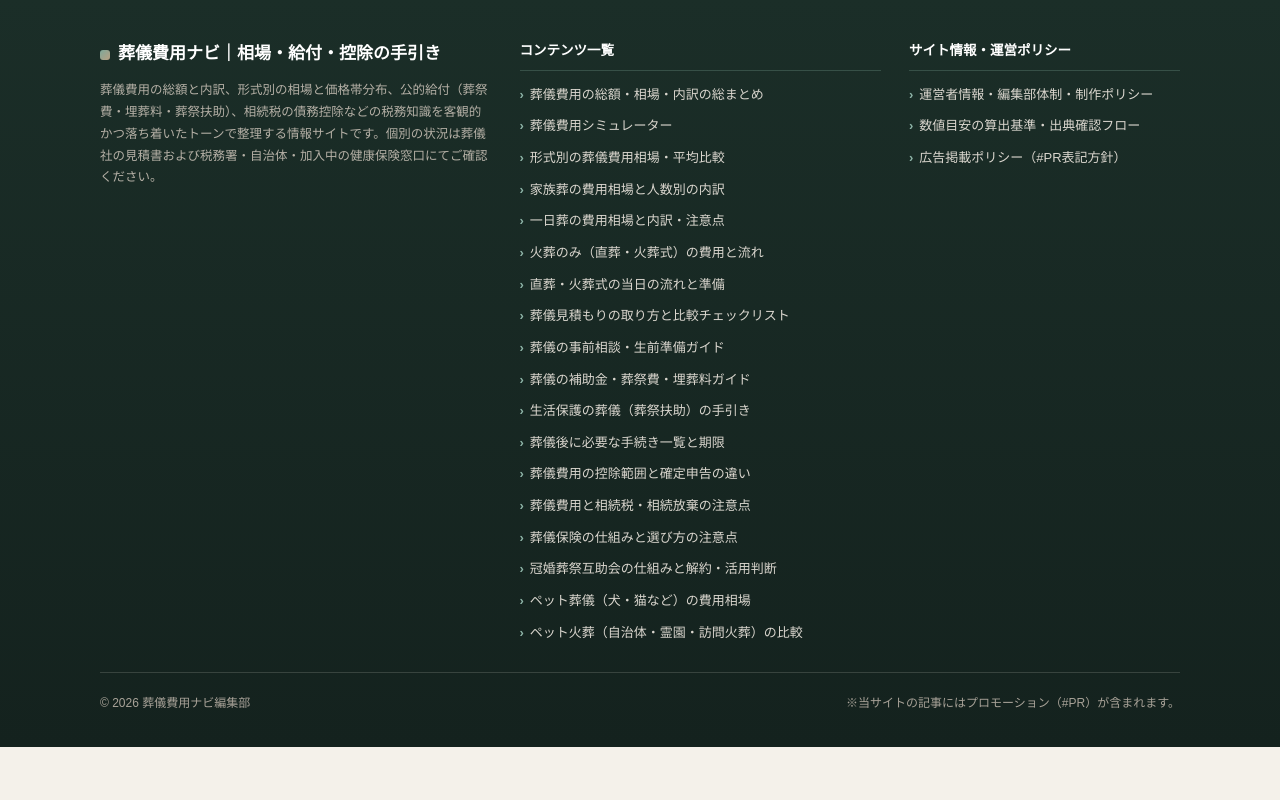
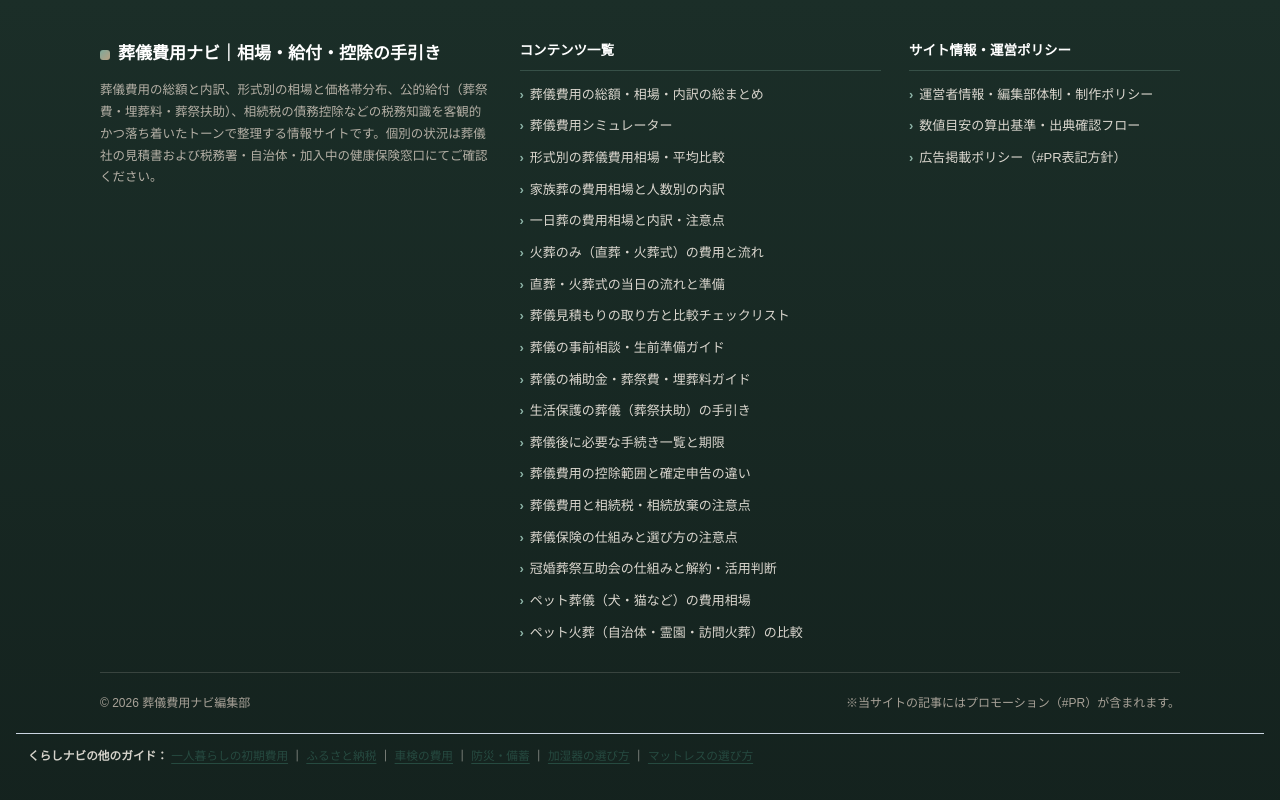
Before and after one commit to masaru1995/masaru1995.github.io, a plain HTML site: page sougi/chokuso-nagare/index.html in a window 1280 px wide. Shown: the part 11198-11998 px from the top of the page. Before the commit the page ends 11945 px from the top, so only its background shows below. Drawn offline with Linux system fonts and the light colour scheme.

Commit message:
SEO/AIO round2 publish batch 11/16: bousai sougi shaken furusato improvements

```diff
--- a/sougi/chokuso-nagare/index.html
+++ b/sougi/chokuso-nagare/index.html
@@ -637,6 +637,7 @@
       <p>※当サイトの記事にはプロモーション（#PR）が含まれます。</p>
     </div>
   </div>
+<nav class="kurashinavi-network" aria-label="くらしナビの他のガイド" style="margin:1.5em 0;padding:1em;border-top:1px solid #cbd5e1;font-size:0.9em;line-height:1.9;"><strong>くらしナビの他のガイド：</strong> <a href="https://kurashinavi.dpdns.org/hitori/">一人暮らしの初期費用</a> ｜ <a href="https://kurashinavi.dpdns.org/furusato/">ふるさと納税</a> ｜ <a href="https://kurashinavi.dpdns.org/shaken/">車検の費用</a> ｜ <a href="https://kurashinavi.dpdns.org/bousai/">防災・備蓄</a> ｜ <a href="https://kurashinavi.dpdns.org/kashitsuki/">加湿器の選び方</a> ｜ <a href="https://kurashinavi.dpdns.org/mattress/">マットレスの選び方</a></nav>
 </footer>
 <button type="button" class="back-to-top" id="back-to-top" aria-label="ページ上部へ戻る" data-design-added="true">
   <span class="back-to-top-arrow" aria-hidden="true">↑</span>
```
Also changed, not shown: sougi/gojokai/index.html (+1 -0 lines), sougi/hojo/index.html (+1 -0 lines), sougi/hoken/index.html (+1 -0 lines).
